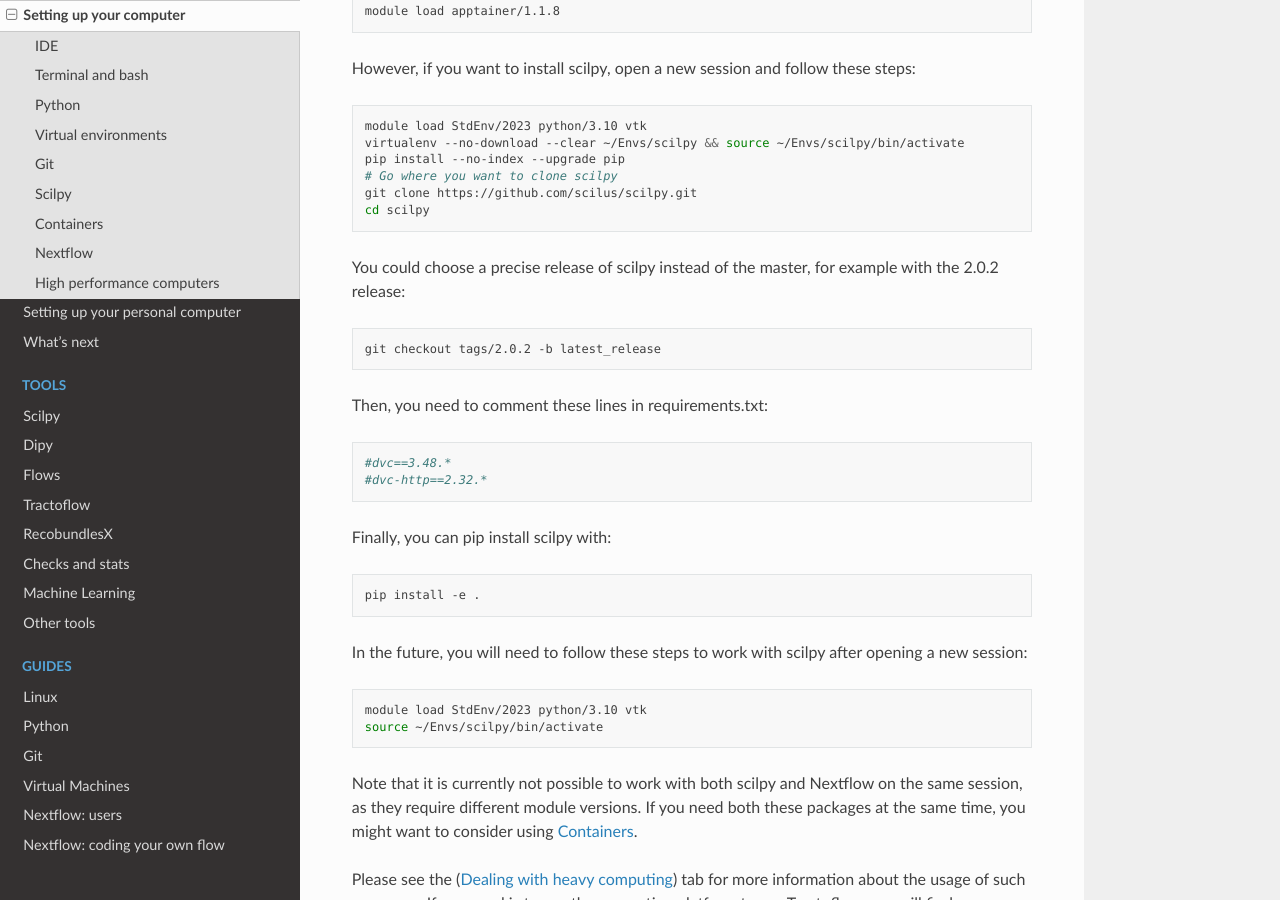
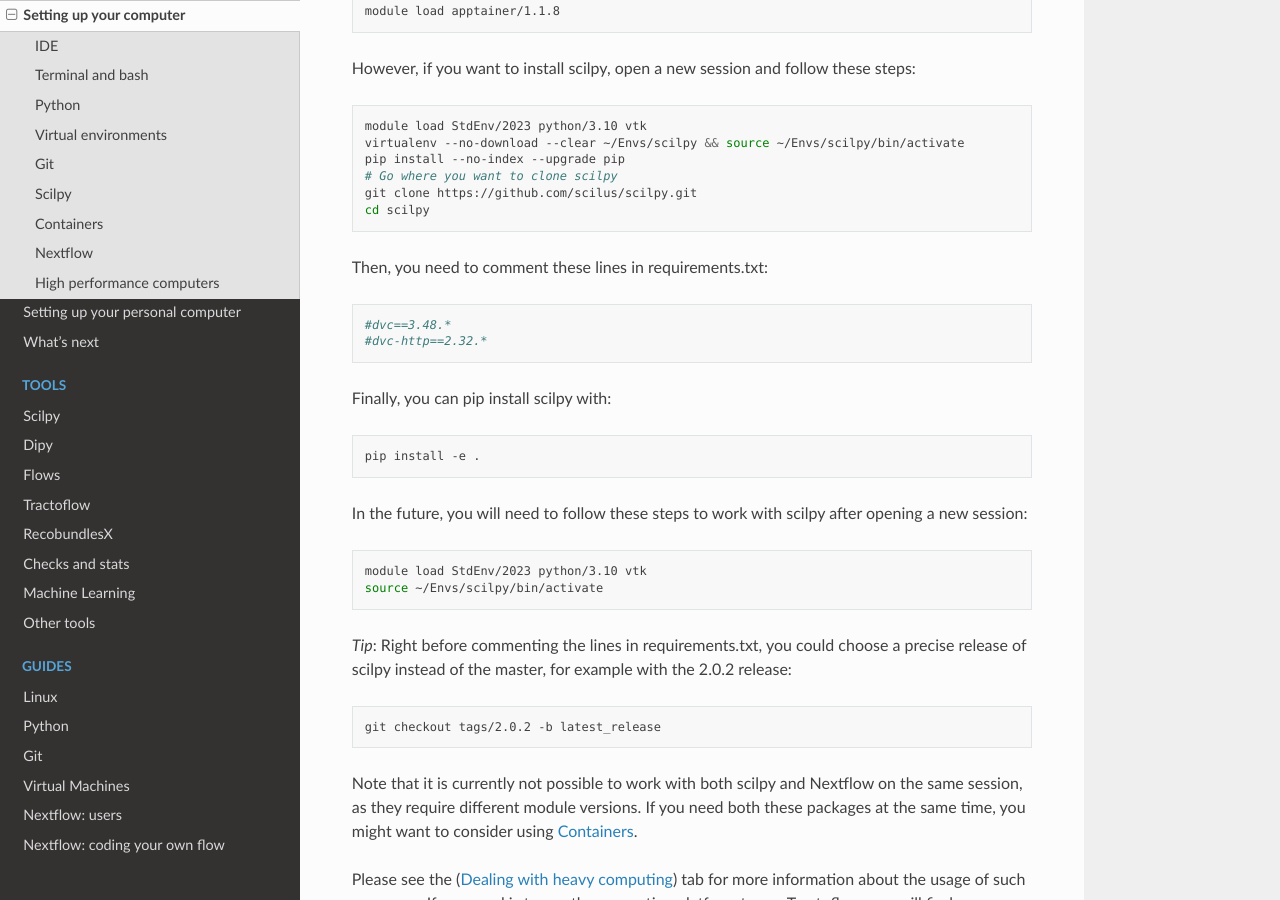
Before and after one commit to scilus/scil-documentation, a Sphinx documentation site: the page built from source/arriving/setup_computer.rst, in a window 1280 px wide and 900 px high, scrolled down 5298 px. Built offline with Sphinx 7.4.7 and the Read the Docs theme 2.0.0, drawn with Linux system fonts in a browser that asks for light colours; some of the changed lines change nothing that is shown.

Commit message:
Charles comment v2

```diff
--- a/source/arriving/setup_computer.rst
+++ b/source/arriving/setup_computer.rst
@@ -226,12 +226,6 @@
     git clone https://github.com/scilus/scilpy.git
     cd scilpy
 
-You could choose a precise release of scilpy instead of the master, for example with the 2.0.2 release:
-
-.. code-block:: bash
-
-    git checkout tags/2.0.2 -b latest_release
-
 Then, you need to comment these lines in requirements.txt:
 
 .. code-block:: bash
@@ -252,6 +246,12 @@
     module load StdEnv/2023 python/3.10 vtk
     source ~/Envs/scilpy/bin/activate
 
+*Tip*: Right before commenting the lines in requirements.txt, you could choose a precise release of scilpy instead of the master, for example with the 2.0.2 release:
+
+.. code-block:: bash
+
+    git checkout tags/2.0.2 -b latest_release
+
 
 Note that it is currently not possible to work with both scilpy and Nextflow on the same session, as they require different module versions. If you need both these packages at the same time, you might want to consider using :ref:`ref_containers`.
 
```
